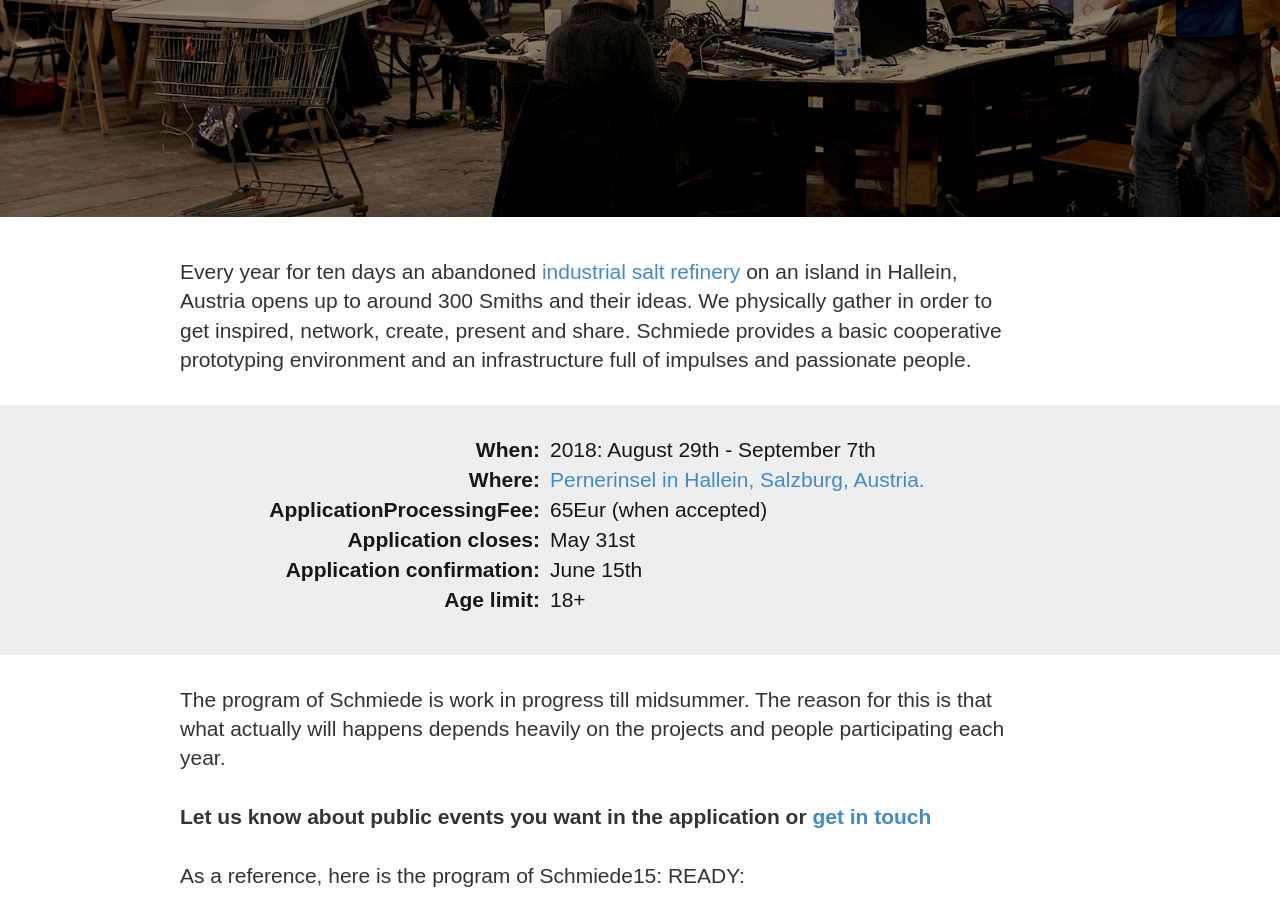
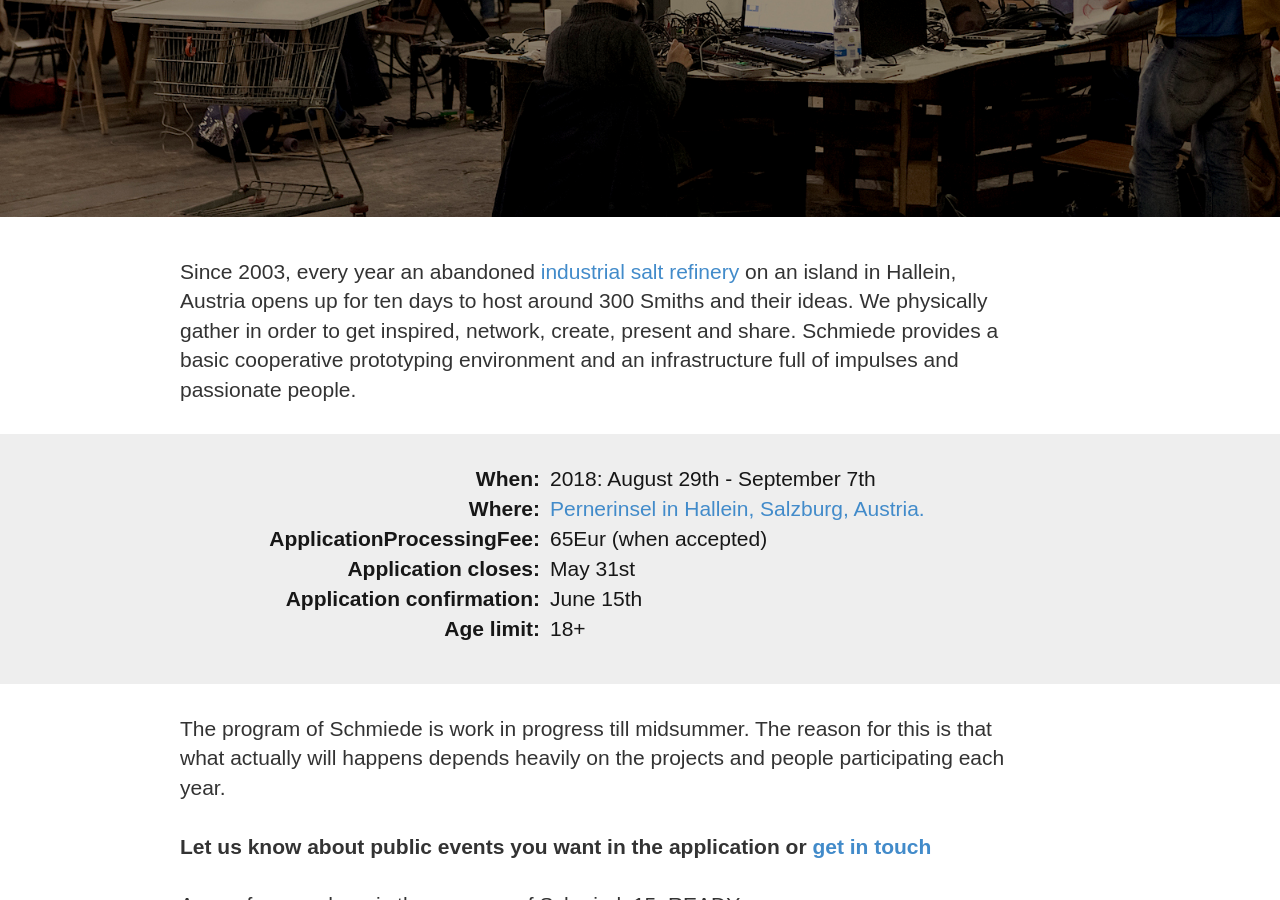
Before and after one commit to philippWassibauer/schmiede_web, a Jekyll site: the page built from apply/index.html, in a window 1280 px wide and 900 px high, scrolled down 393 px. Built offline with Jekyll 4.4.1, drawn with Linux system fonts in a browser that asks for light colours.

Commit message:
Update index.html

```diff
--- a/apply/index.html
+++ b/apply/index.html
@@ -10,8 +10,8 @@ title: Schmiede Application
   <div class="container" style="margin-top: 40px;">
     <div class="col-md-9 col-md-offset-1">
       <p class="lead">
-        Every year for ten days an abandoned <a href="/location/">industrial salt refinery</a> on an island in Hallein,
-        Austria opens up to around 300 Smiths and their ideas.
+        Since 2003, every year an abandoned <a href="/location/">industrial salt refinery</a> on an island in Hallein,
+        Austria opens up for ten days to host around 300 Smiths and their ideas.
         We physically gather in order to get inspired, network, create,
         present and share. Schmiede provides a basic cooperative prototyping
         environment and an infrastructure full of impulses and passionate people.
```
